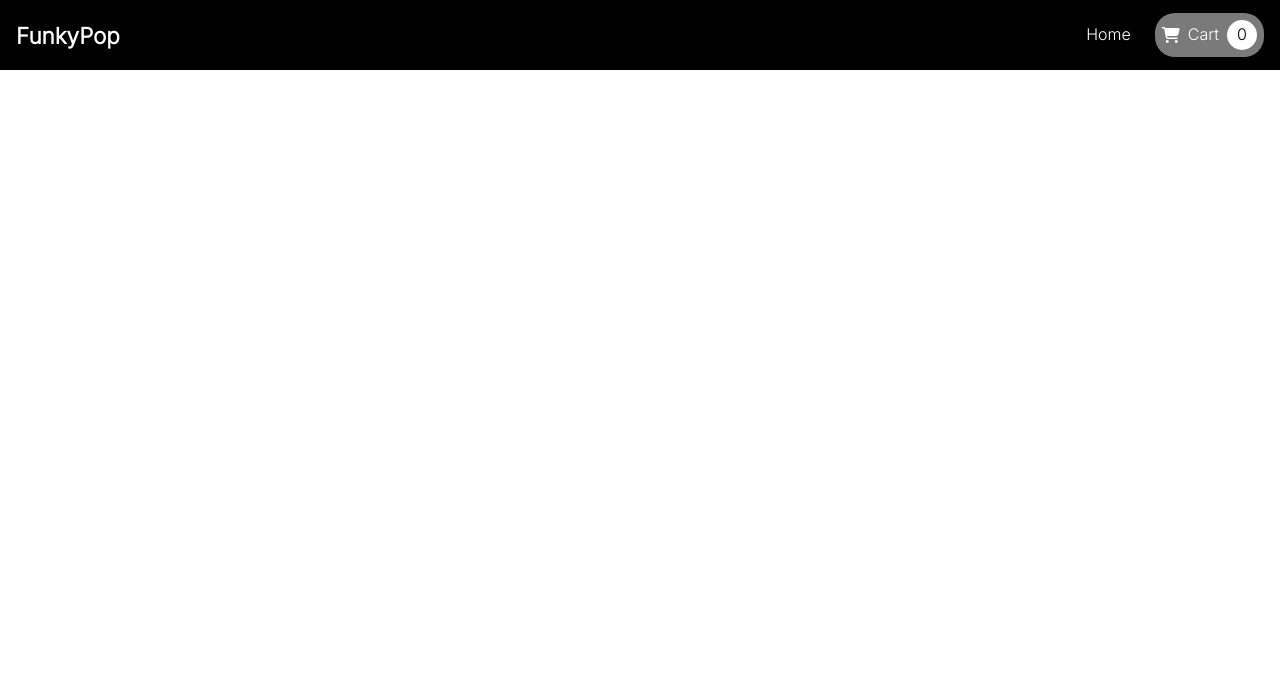
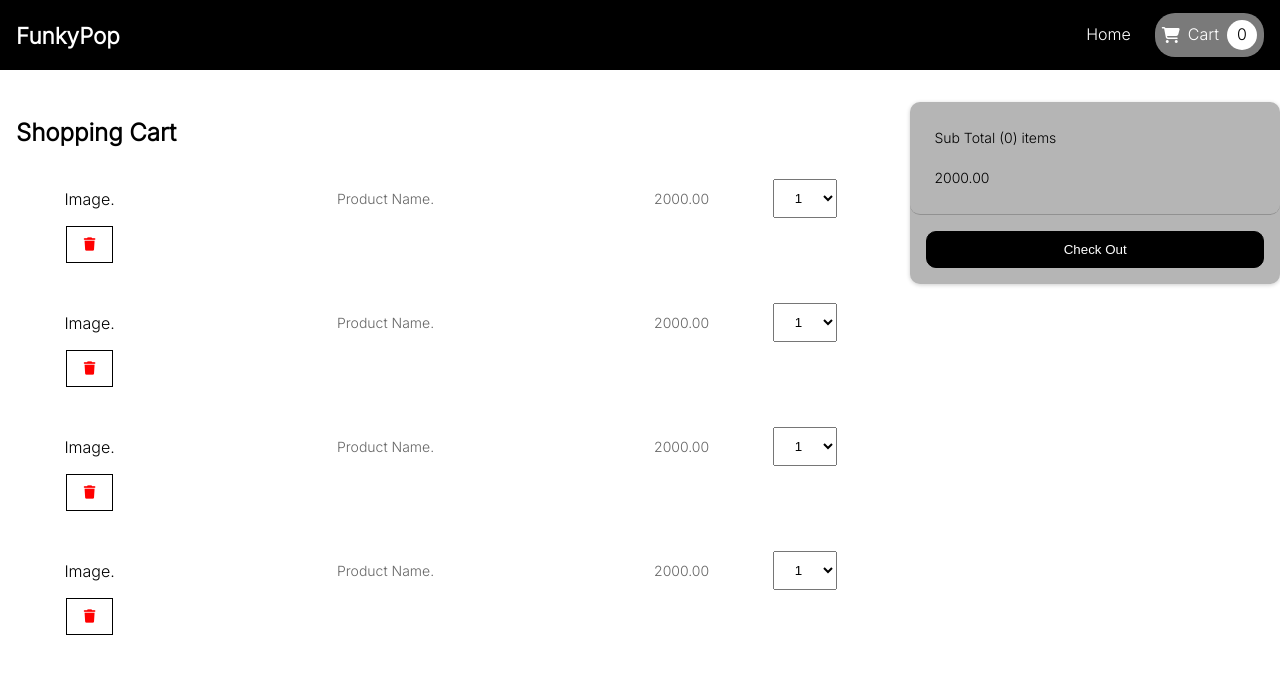
Before and after one commit to KanishkaGJ/FunkyPop_online-shopping-web-app, a React (Create React App) app in the folder frontend/: page /cart in a window 1280 px wide. Shown: the top 674 px of the page. Built offline with nearby package versions, Linux system fonts and the light colour scheme.

Commit message:
commiting the cartPage

```diff
--- a/frontend/src/App.js
+++ b/frontend/src/App.js
@@ -17,6 +17,7 @@ import CartPage from "./components/CartPage";
 import NavBar from "./components/NavBar";
 import BackDrop from "./components/BackDrop";
 import SideDrawer from "./components/SideDrawer";
+import CartItem from "./components/CartItem";
 
 function App() {
 
@@ -31,7 +32,7 @@ function App() {
       <SideDrawer show={sideToggle} click={() => setSideToggle(false)}/>
       <Routes>
         {/*<Route exact path="/" compoment={HomePage}></Route>*/}
-        <Route exact path="/cart" compoment={CartPage}></Route>
+        <Route exact path="/cart" element={<><CartPage/></>}></Route>
         <Route path="/login" element={<CustomerLogin/>}></Route>
         <Route path="/signup" element={<CustomerSignup/>}></Route>
         <Route path="/users" element={<Testpage/>}></Route>
--- /dev/null
+++ b/frontend/src/components/CartItem.js
@@ -0,0 +1,33 @@
+import React from 'react';
+import '../css/cartItem.css';
+import { Link } from 'react-router-dom';
+
+const CartItem = () => {
+  return (
+    <div className='cartItem'>
+        <div className='cartItem__Img'>
+            Image.
+        </div>
+
+        <Link to={`/product/${111}`} className='cartItem__name'>
+            <p>Product Name.</p>
+        </Link>
+
+        <p className='cartItem__price'>2000.00</p>
+
+        <select className='cartItem__select'>
+            <option value='1'>1</option>
+            <option value='2'>2</option>
+            <option value='3'>3</option>
+            <option value='4'>4</option>
+            <option value='5'>5</option>
+        </select>
+
+        <button className='cartItem__deleteBtn'>
+            <i className='fas fa-trash'></i>
+        </button>
+    </div>
+  )
+}
+
+export default CartItem
--- a/frontend/src/components/CartPage.js
+++ b/frontend/src/components/CartPage.js
@@ -1,10 +1,30 @@
 import React from 'react';
-import '../css/cartPage.css';
+import '../css/cartPage.css'
+import '../components/CartItem'
+import CartItem from '../components/CartItem';
 
 const CartPage = () => {
   return (
     <div className='cartPage'>
-      Cart Page.
+      <div className='cartPage__left'>
+        <h2>Shopping Cart</h2>
+        <CartItem />
+        <CartItem />
+        <CartItem />
+        <CartItem />
+      </div>
+
+      <div className='cartPage__right'>
+        <div className='cartPage__info'>
+          <p>Sub Total (0) items</p>
+          <p>2000.00</p>
+        </div>
+
+        <div>
+          <button>Check Out</button>
+        </div>
+      </div>
+
     </div>
   )
 }
--- /dev/null
+++ b/frontend/src/css/cartItem.css
@@ -0,0 +1,72 @@
+.cartItem {
+    width: 100%;
+    padding: 1rem;
+    margin-bottom: 8px;
+    display: grid;
+    grid-template-columns: 1fr 4fr 1fr 1fr;
+    gap: 8px;
+    background: white;
+    border-radius: 10px;
+    place-items: center;
+}
+
+.cartItem__name {
+    text-decoration: none;
+    color: black;
+
+}
+
+.cartItem__name:hover {
+    color: rgb(111, 111, 111);
+}
+
+.cartItem__select {
+    padding: 10px 17px;
+
+}
+
+.cartItem__deleteBtn {
+    padding: 10px 17px;
+    color: red;
+    background: white;
+    border: 1px solid black;
+    cursor: pointer;
+    transition: all 0.3s ease-in-out;
+}
+
+.cartItem__deleteBtn:hover,
+.cartItem__deleteBtn:focus,
+.cartItem__deleteBtn:active {
+    background: black;
+    transform: scale(1.2);
+}
+
+@media (max-width: 700px) {
+    .cartItem__name{
+        font-size: 0.8rem;
+    }
+
+    .cartItem__select,
+    .cartItem__deleteBtn {
+        padding: 8px 13px;
+    }
+
+    .cartItem__price {
+        font-size: 0.8rem;
+    }
+}
+
+@media (max-width: 500px) {
+    .cartItem__name{
+        font-size: 0.6rem;
+    }
+
+    .cartItem__select,
+    .cartItem__deleteBtn {
+        padding: 5px 8px;
+    }
+
+    .cartItem__price {
+        font-size: 0.6rem;
+    }
+}
--- a/frontend/src/css/cartPage.css
+++ b/frontend/src/css/cartPage.css
@@ -0,0 +1,54 @@
+.cartPage {
+    display: flex;
+    max-width: 1300px;
+    margin: 2rem auto;
+}
+
+.cartPage h2 {
+    margin-bottom: 1rem;
+}
+
+.cartPage__left {
+    flex: 0.7;
+    margin-right: 1rem;
+    background-color: transparent;
+    padding: 1rem;
+}
+
+.cartPage__right {
+    flex: 0.3;
+    background-color: rgb(181, 181, 181);
+    box-shadow: 0 1px 4px rgba(0, 0, 0, 0.2);
+    height: fit-content;
+    border-radius: 10px;
+
+}
+
+.cartPage__right div {
+    border-bottom: 1px solid rgba(0, 0, 0, 0.2);
+    padding: 1rem;
+    border-radius: 10px;
+}
+
+.cartPage__right div:last-child {
+    border-bottom: none;
+}
+
+.cartPage__info p {
+    padding: 8px;
+    color: black;
+}
+
+.cartPage__right div button {
+    padding: 10px 17px;
+    width: 100%;
+    background: black;
+    color: white;
+    border: 1px solid black;
+    border-radius: 10px;
+    cursor: pointer;
+}
+
+.cartPage__right div button:hover {
+    opacity: 0.6;
+}
```
